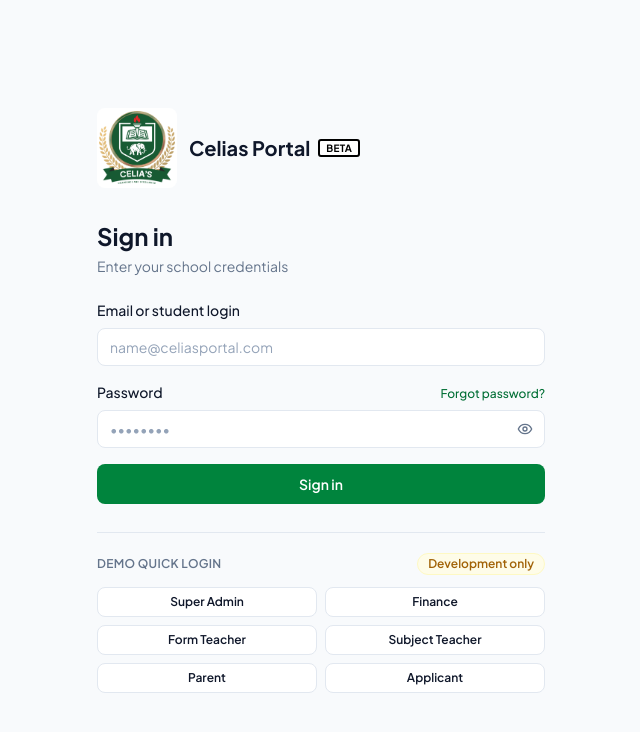
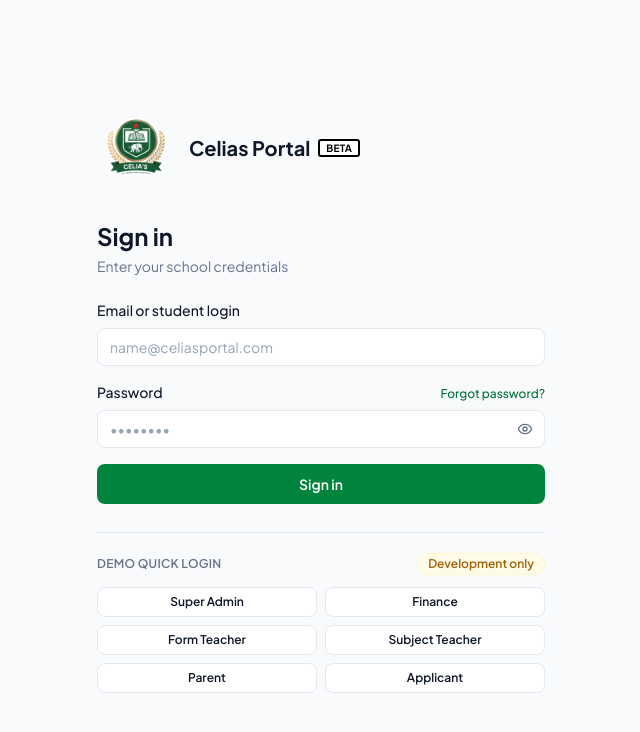
Before and after one commit to bomaprincewill/CeliasPortal, a Next.js app in the folder school-portal/: page /auth/signin in a window 1280 px wide. Shown: the top 732 px of the page, without its empty margins (319-959 px from the left). Built offline with nearby package versions, Linux system fonts and the light colour scheme.

Commit message:
Update transparent school logo and sidebar branding

```diff
--- a/school-portal/components/BetaBadge.tsx
+++ b/school-portal/components/BetaBadge.tsx
@@ -1,6 +1,6 @@
-export default function BetaBadge() {
+export default function BetaBadge({ onDark = false }: { onDark?: boolean }) {
   return (
-    <span className="inline-flex shrink-0 items-center rounded-[3px] border-2 border-black bg-white px-1.5 py-0.5 text-[10px] font-bold leading-none tracking-wide text-black">
+    <span className={`inline-flex shrink-0 items-center rounded-[3px] border-2 px-1.5 py-0.5 text-[10px] font-bold leading-none tracking-wide ${onDark ? "border-white bg-transparent text-white" : "border-black bg-white text-black"}`}>
       BETA
     </span>
   );
--- a/school-portal/components/SchoolLogo.tsx
+++ b/school-portal/components/SchoolLogo.tsx
@@ -3,7 +3,7 @@
 
 export default function SchoolLogo({ className = "h-12 w-12", priority = false }: { className?: string; priority?: boolean }) {
   return (
-    <span className={`inline-flex shrink-0 items-center justify-center rounded-lg bg-white p-0.5 ${className}`}>
+    <span className={`inline-flex shrink-0 items-center justify-center ${className}`}>
       <Image src={schoolLogo} alt="Celia's International School logo" sizes="80px" priority={priority} className="h-full w-full object-contain" />
     </span>
   );
--- a/school-portal/components/layout/Sidebar.tsx
+++ b/school-portal/components/layout/Sidebar.tsx
@@ -149,9 +149,8 @@
           <div className="min-w-0">
             <div className="flex flex-wrap items-center gap-1.5">
               <span className="font-display font-bold text-white text-base leading-none">Celias Portal</span>
-              <BetaBadge />
+              <BetaBadge onDark />
             </div>
-            <span className="text-xs text-brand-400 mt-0.5 block">Management System</span>
           </div>
           <button onClick={onClose} className="ml-auto shrink-0 rounded-lg p-1.5 text-slate-400 hover:bg-white/10 hover:text-white lg:hidden" aria-label="Close navigation">
             <X className="h-5 w-5" />
```
Also changed, not shown: school-portal/public/celias-school-logo.png.
